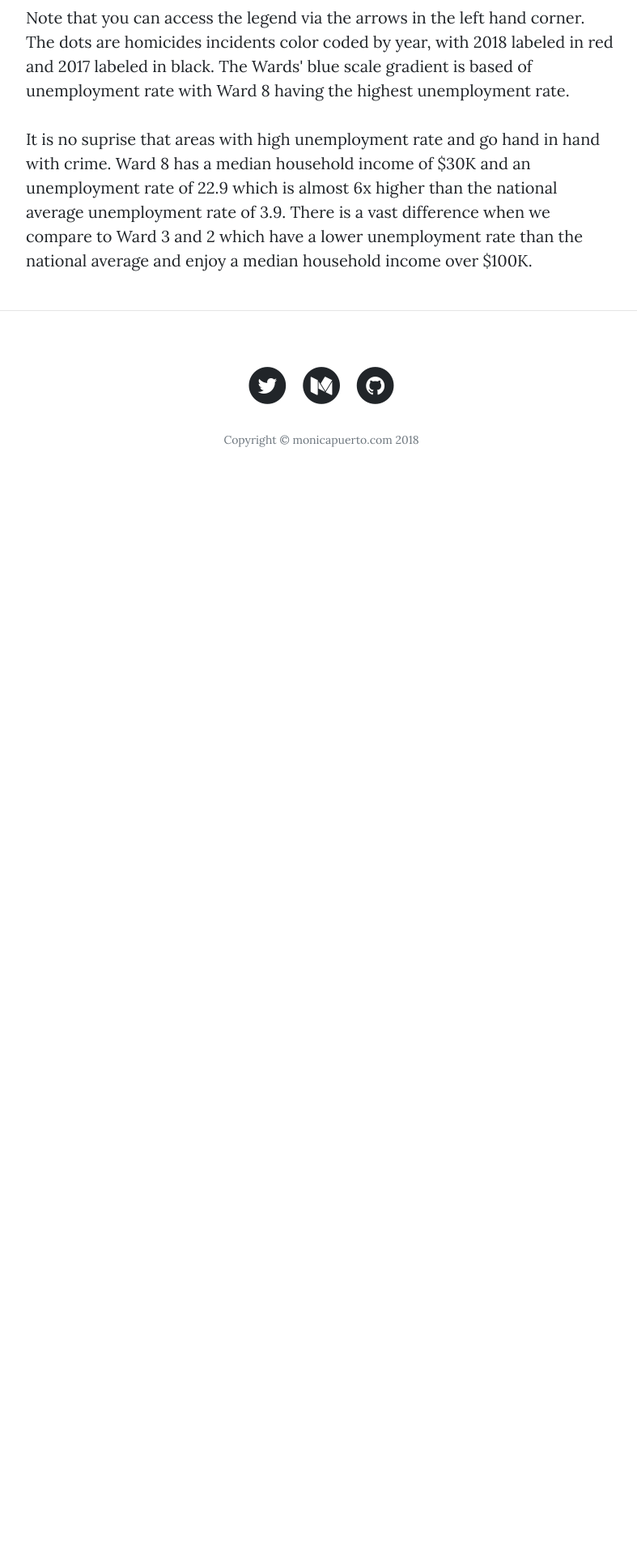
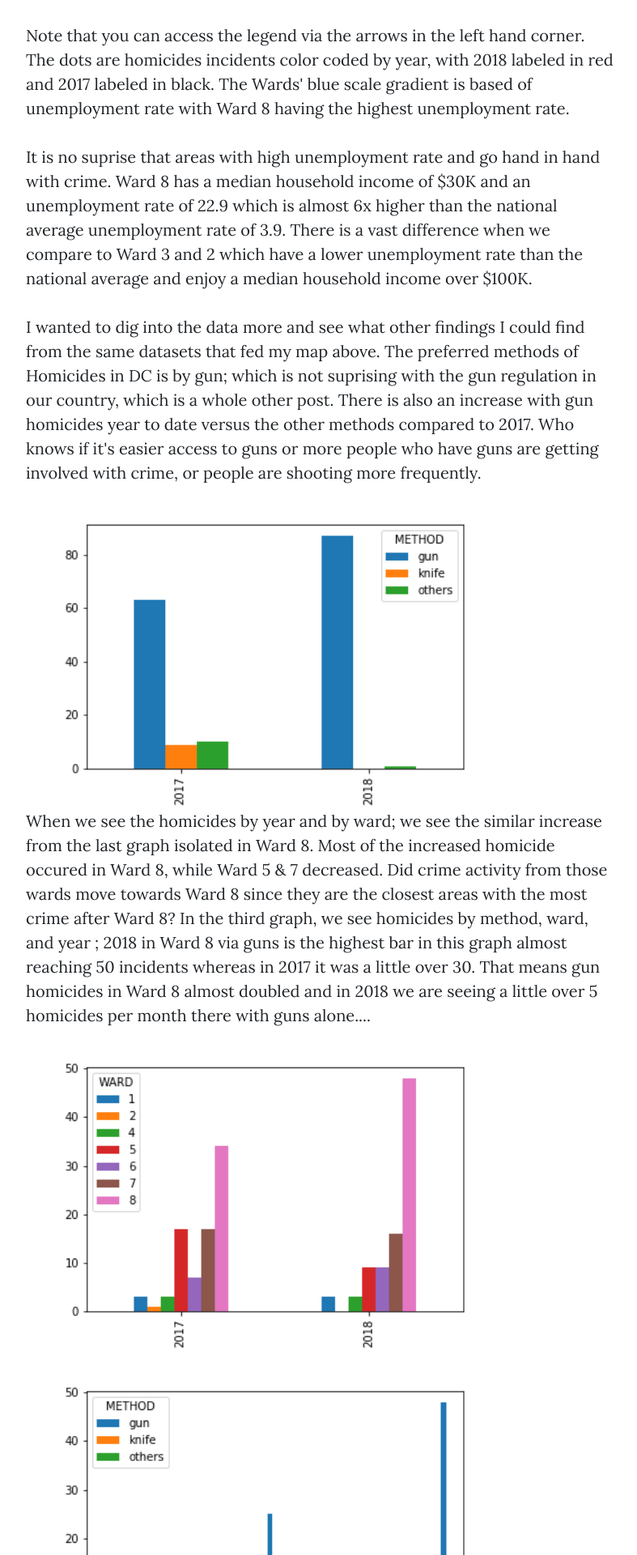
Before and after one commit to monipip3/monicapuerto, a Django app: page /homicides-in-dc/ in a window 1280 px wide. Shown: the part 1625-3545 px from the top of the page at 81% size, without its empty margins (243-1030 px from the left). Before the commit the page ends 2177 px from the top, so only its background shows below. Run offline with Django 3.2, Linux system fonts and the light colour scheme; some libraries are stand-ins or nearby versions.

Commit message:
update post

```diff
--- a/collection/templates/post.html
+++ b/collection/templates/post.html
@@ -76,7 +76,9 @@
               <h1>Homicides in District of Columbia increase in 2018</h1>
               <span class="meta">Posted
                 <!-- <a href="#">Start Bootstrap</a> -->
-                on September 25, 2018</span>
+                on September 25, 2018</span> <span class="meta">Updated
+                <!-- <a href="#">Start Bootstrap</a> -->
+                on Octovber 2, 2018</span>
             </div>
           </div>
         </div>
@@ -100,6 +102,46 @@
         <p> Note that you can access the legend via the arrows in the left hand corner. The dots are homicides incidents color coded by year, with 2018 labeled in red and 2017 labeled in black. The Wards' blue scale gradient is based of unemployment rate with Ward 8 having the highest unemployment rate. <p>
 
         <p>It is no suprise that areas with high unemployment rate and go hand in hand with crime. Ward 8 has a median household income of $30K and an unemployment rate of 22.9 which is almost 6x higher than the national average unemployment rate of 3.9. There is a vast difference when we compare to Ward 3 and 2 which have a lower unemployment rate than the national average and enjoy a median household income over $100K. </p>
+
+        <p>I wanted to dig into the data more and see what other findings I could find from the same datasets that fed my map above.
+
+        The preferred methods of Homicides in DC is by gun; which is not suprising with the gun regulation in our country, which is a whole other post. There is also an increase with gun homicides year to date versus the other methods compared to 2017. Who knows if it's easier access to guns or more people who have guns are getting involved with crime, or people are shooting more frequently.
+          <br>
+        <img src="{% static 'img/Homicide_Methods.png' %}" alt="Smiley face" height="400" width="600">
+        <br>
+        When we see the homicides by year and by ward; we see the similar increase from the last graph isolated in Ward 8. Most of the increased homicide occured in Ward 8, while Ward 5 & 7 decreased. Did crime activity from those wards move towards Ward 8 since they are the closest areas with the most crime after Ward 8? In the third graph, we see homicides by method, ward, and year ; 2018 in Ward 8 via guns is the highest bar in this graph almost reaching 50 incidents whereas in 2017 it was a little over 30. That means gun homicides in Ward 8 almost doubled and in 2018 we are seeing a little over 5 homicides per month there with guns alone....
+
+        <img src="{% static 'img/Homicide_WARDS.png' %}" alt="Smiley face" height="400" width="600">
+
+         <img src="{% static 'img/Homicide_Methods_WARDS.png' %}" alt="Smiley face" height="400" width="600">
+        <br>
+        <br>
+
+         The last data point I wanted to analyze involved merging the Ward dataset which has census information with the homicide incidents. I used <a href="https://seaborn.pydata.org/examples/many_pairwise_correlations.html">seaborn's correlation matrix with a heatmap </a>  to visualize relationships between data points. I aggregated the counts of homicides per ward per year and appended it to the Ward data set in order to get the correlation between the census data and homicide incidents. Homicide frequency is the last row in the correlation matrix below. Things that stood out to me:
+
+         <ul>
+           <li>Homicide's have a high positive correlation with unemployment rate at .87 (the max correlation you can have is 1). This is to say as unemployment rate increases so does homicides.</li>
+
+           <li>Homicide's have a high positive correlation with percent below poverty at .97. This is to say as poverty rate increases so does homicides. So Wards with low poverty also have low unemployment rates like Wards 2,3,4, and 6 see little to no crime. Which is why one of the reasons Wendy's homicide made the headlines; because it was shocking to hear homicides in that area. Whereas homicides in Ward 8 and 7 are more frequent but don't make the headline news.</li>
+
+            <li> Some correlations that are high and negative; which means as one increases the other decreases are population over 25 who graduate and median house hold income. As the percentage of people who live in an area receive and finish their education; homicides decrease. Also as household income increases, homicides decrease. </li>
+         </ul>
+
+         <img src="{% static 'img/CORR.png' %}" alt="Smiley face" height="800" width="900">
+         <br>
+         <br>
+
+         Now that you armed with all this information please take a second to share this information with others. Feel free to share this also via the twitter share button above to @MayorBowser.
+         <br>
+         We need to do better as a community because it clearly can affect all of us and secondly, we don't choose what families we are born into. Families who are surrounded by poverty, high unemployment rates, and low graduation rates typically have low income levels and resort to crime. All Wards should have access to the resources and opportunities that they need. Humanity should transcend over Ward lines.
+
+         <br>
+         <br>
+
+
+          <a href="https://github.com/monipip3/activism/blob/master/DC_Homicides/DC%20Homicides.ipynb"> To see the work done in this article please visit my Github where the datasets and <u>Jupyter notebook</u> resides. This work was 100% done by me. </a>
+
+         </p>
 
 
           </div>
```
Also changed, not shown: collection/static/img/CORR.png (added), collection/static/img/Homicide_Methods.png (added), collection/static/img/Homicide_Methods_WARDS.png (added), collection/static/img/Homicide_WARDS.png (added), collection/static/img/homicides.png (deleted).
